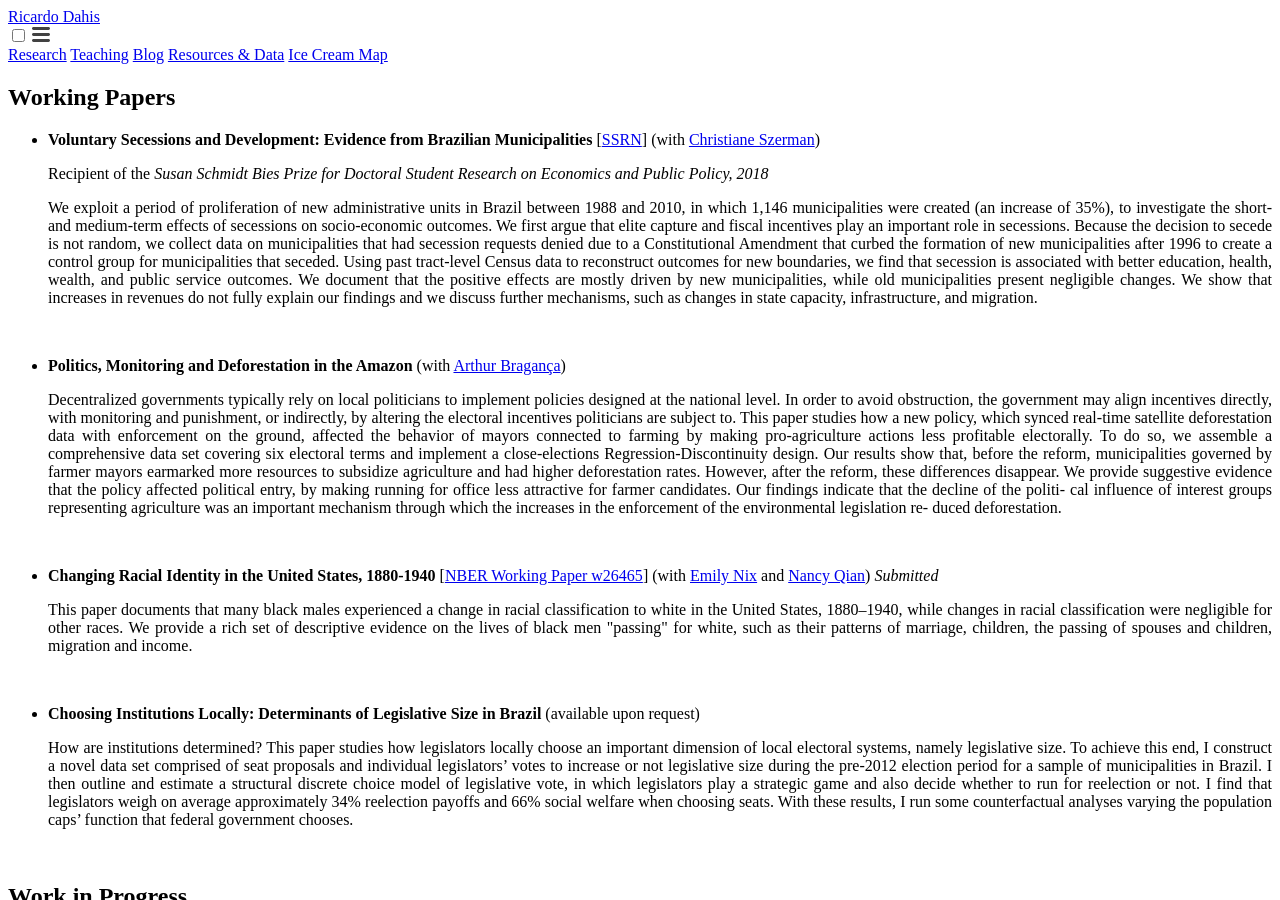
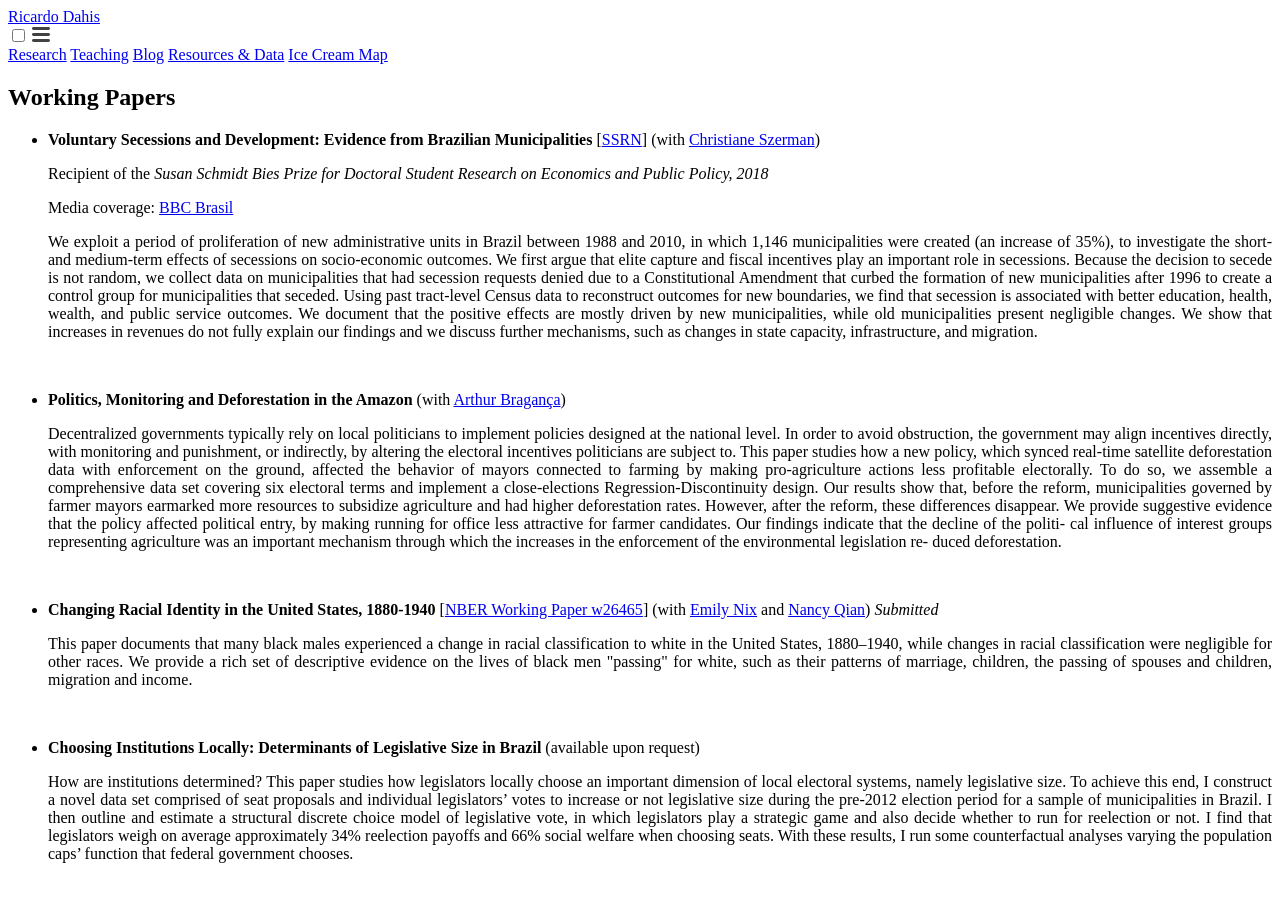
Before and after one commit to rdahis/rdahis.github.io, a Jekyll site: the page built from 1-research.md, in a window 1280 px wide and 900 px high. Built offline with Jekyll 4.4.1, drawn with Linux system fonts in a browser that asks for light colours; a script that is not in the unit is left out.

Commit message:
Adds BBC coverage link.

```diff
--- a/1-research.md
+++ b/1-research.md
@@ -9,6 +9,8 @@ permalink: /research/
 - **Voluntary Secessions and Development: Evidence from Brazilian Municipalities** [[SSRN](https://ssrn.com/abstract=3125757){:target="_blank"}] (with [Christiane Szerman](https://scholar.princeton.edu/cszerman/bio){:target="_blank"})
 
     Recipient of the _Susan Schmidt Bies Prize for Doctoral Student Research on Economics and Public Policy, 2018_
+
+    Media coverage: [BBC Brasil](https://www.bbc.com/portuguese/brasil-50402258){:target="_blank"}
 
    <p style="text-align: justify;"> We exploit a period of proliferation of new administrative units in Brazil between 1988 and 2010, in which 1,146 municipalities were created (an increase of 35%), to investigate the short- and medium-term effects of secessions on socio-economic outcomes. We first argue that elite capture and fiscal incentives play an important role in secessions. Because the decision to secede is not random, we collect data on municipalities that had secession requests denied due to a Constitutional Amendment that curbed the formation of new municipalities after 1996 to create a control group for municipalities that seceded. Using past tract-level Census data to reconstruct outcomes for new boundaries, we find that secession is associated with better education, health, wealth, and public service outcomes. We document that the positive effects are mostly driven by new municipalities, while old municipalities present negligible changes. We show that increases in revenues do not fully explain our findings and we discuss further mechanisms, such as changes in state capacity, infrastructure, and migration. </p>
 
```
